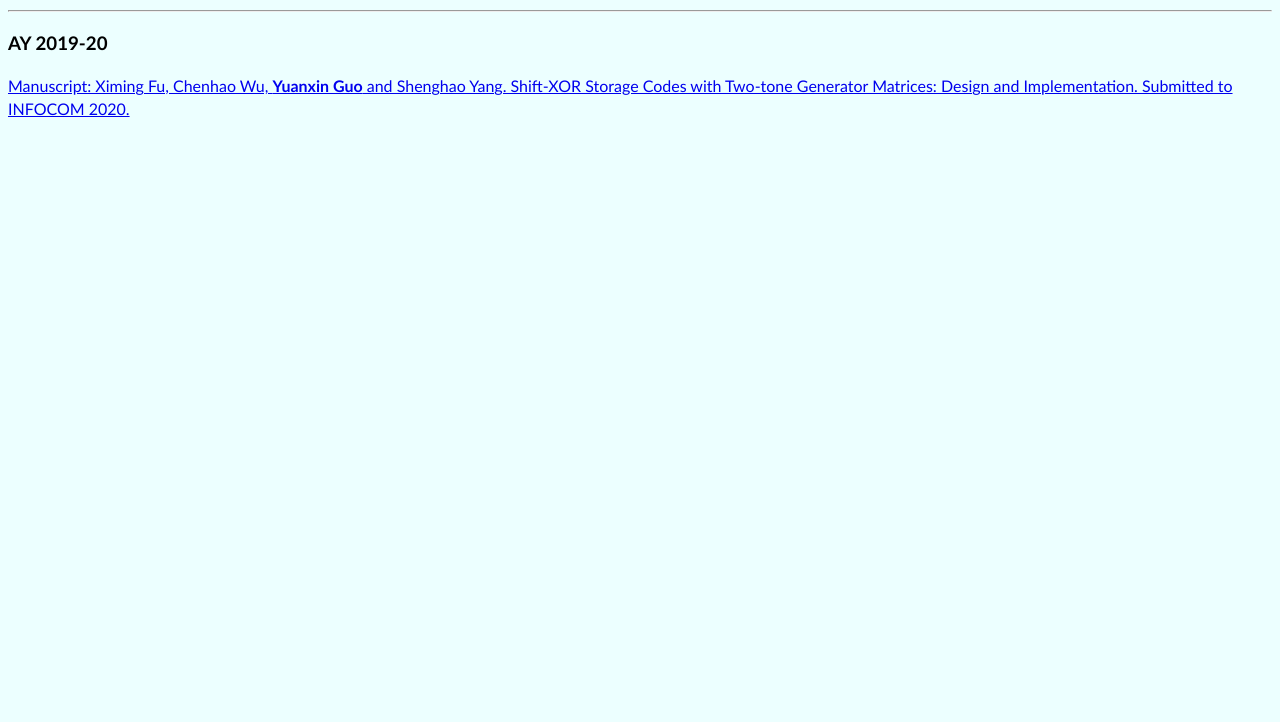
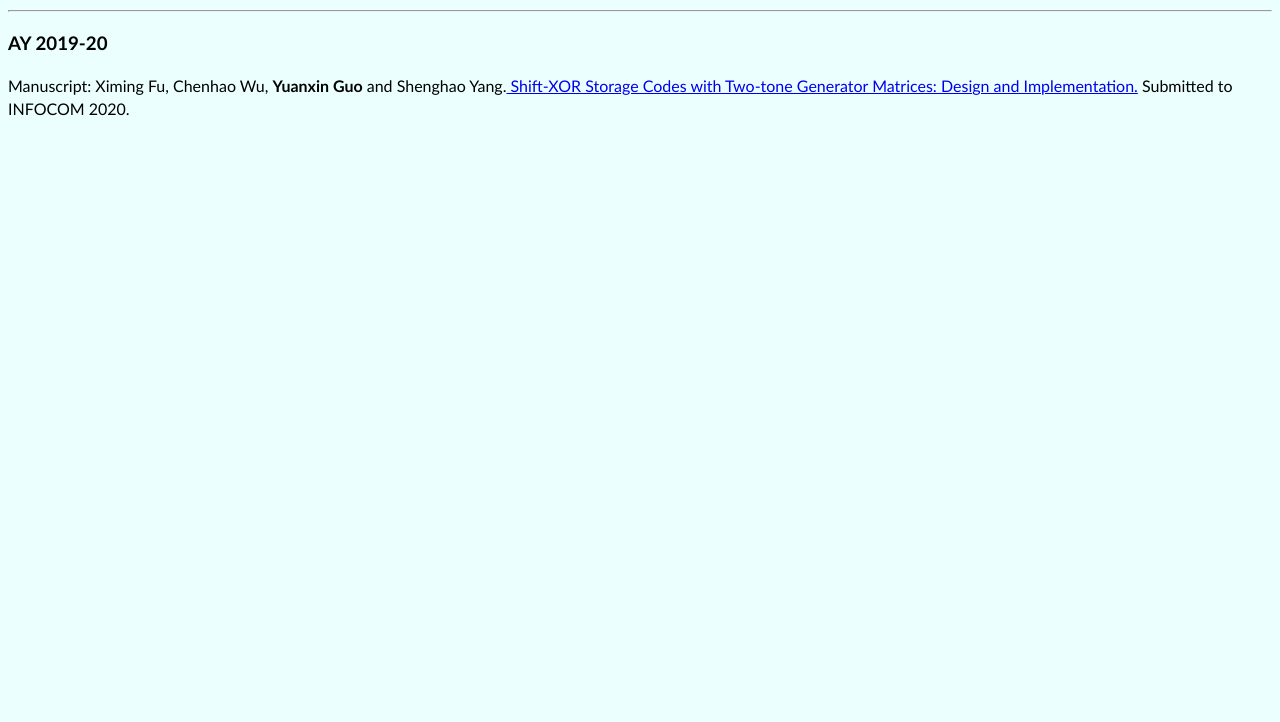
Before and after one commit to GuoYuanxinKevin/GYX_bleach_boi.github.io, a plain HTML site: page research/information.html in a window 1280 px wide. Shown: the part 78-800 px from the top of the page. Drawn offline with Linux system fonts and the light colour scheme.

Commit message:
Update information.html

```diff
--- a/research/information.html
+++ b/research/information.html
@@ -18,7 +18,7 @@
 
 <h3> AY 2019-20</h3>
 
-<p> <a href="Two_tone_Property_infocom.pdf">Manuscript: Ximing Fu, Chenhao Wu, <b>Yuanxin Guo</b> and Shenghao Yang. Shift-XOR Storage Codes with Two-tone Generator Matrices: Design and Implementation. Submitted to INFOCOM 2020.
+<p> Manuscript: Ximing Fu, Chenhao Wu, <b>Yuanxin Guo</b> and Shenghao Yang.<a href="Two_tone_Property_infocom.pdf"> Shift-XOR Storage Codes with Two-tone Generator Matrices: Design and Implementation.</a> Submitted to INFOCOM 2020.
 
 </body>
 </html>
```
